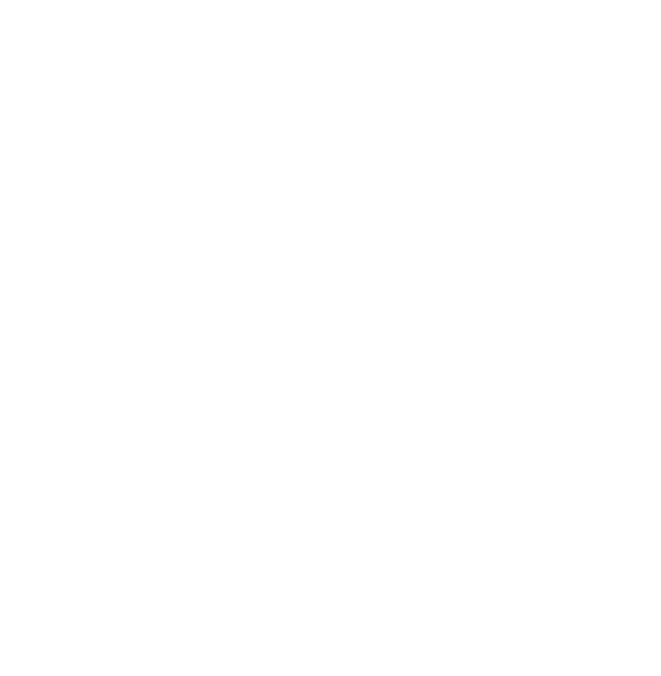
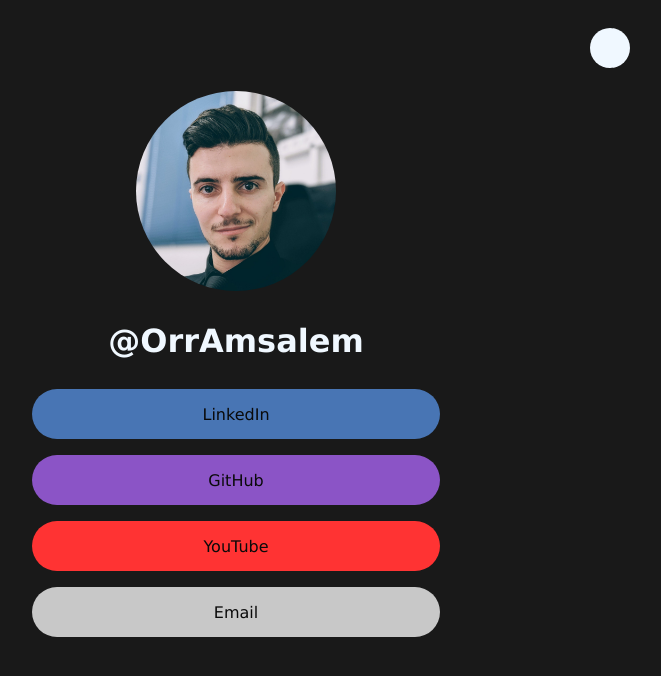
Before and after one commit to Ax-Projects/ProfileWebsite, a plain HTML site: page index.html in a window 1280 px wide. Shown: the whole page, without its empty margins (404-1065 px from the left). Drawn offline with Linux system fonts and the light colour scheme.

Commit message:
basic layout

```diff
--- a/index.html
+++ b/index.html
@@ -4,11 +4,41 @@
 <head>
     <meta charset="UTF-8">
     <meta name="viewport" content="width=device-width, initial-scale=1.0">
-    <title>Document</title>
+    <link rel="stylesheet" href="styles.css">
+    <title>Orr Amsalem Profile</title>
 </head>
 
 <body>
+    <header>
+        <div class="share-button"> </div>
+    </header>
+    <div class="container">
+        <div class="image-container">
+            <img src="./static/pic.jpg" alt="" class="profile-image" />
+        </div>
+        <h1>@OrrAmsalem</h1>
 
+        <a class="lin-tile" href="https://www.linkedin.com/in/orr-amsalem/" target="_blank">
+            <div class="icon"></div>
+            <p>LinkedIn</p>
+            <div class="tile-share-button"></div>
+        </a>
+        <a class="gh-tile" href="https://github.com/Ax-Projects" target="_blank">
+            <div class="icon"></div>
+            <p>GitHub</p>
+            <div class="tile-share-button"></div>
+        </a>
+        <a class="yt-tile" href="" target="_blank">
+            <div class="icon"></div>
+            <p>YouTube</p>
+            <div class="tile-share-button"></div>
+        </a> <!-- YouTube -->
+        <a class="em-tile" href="" target="_blank">
+            <div class="icon"></div>
+            <p>Email</p>
+            <div class="tile-share-button"></div>
+        </a> <!-- Email -->
+    </div>
 </body>
 
 </html>
--- /dev/null
+++ b/styles.css
@@ -0,0 +1,84 @@
+body {
+    margin: 0;
+    padding: 0;
+    background-color: rgb(25, 25, 25);
+    color: aliceblue;
+    display: flex;
+    align-items: center;
+    flex-direction: column;
+    width: 100vw;
+    font-family: Verdana, Geneva, Tahoma, sans-serif;
+}
+
+header {
+    width: 95%;
+    max-width: 788px;
+    display: flex;
+    justify-content: flex-end;
+    padding: 1%;
+    margin-top: 15px;
+}
+
+.container {
+    width: 92%;
+    max-width: 680px;
+    margin: 10px;
+    display: flex;
+    flex-direction: column;
+    align-items: center;
+}
+
+.share-button {
+    width: 40px;
+    height: 40px;
+    border-radius: 50%;
+    background-color: aliceblue;
+}
+
+.image-container {
+    width: 100%;
+    display: flex;
+    justify-content: center;
+    align-items: center;
+    margin-bottom: 10px;
+}
+
+.profile-image {
+    width: 200px;
+    max-width: 50%;
+    height: auto;
+    border-radius: 50%;
+}
+
+.tile,
+.lin-tile,
+.yt-tile,
+.em-tile,
+.gh-tile {
+    width: 60%;
+    height: 50px;
+    display: flex;
+    background-color: rgb(200, 200, 200);
+    margin: 8px;
+    border-radius: 70px;
+    align-items: center;
+    justify-content: space-between;
+}
+
+.lin-tile {
+    background-color: #4875B4;
+    /* font-family: 'NerdFontsSymbols Nerd Font' */
+}
+
+.yt-tile {
+    background-color: #FF3333;
+}
+
+.gh-tile {
+    background-color: #8b54c6;
+}
+
+a {
+    text-decoration: none;
+    color: rgb(10, 10, 10);
+}
```
Also changed, not shown: static/pic.jpg (added).
